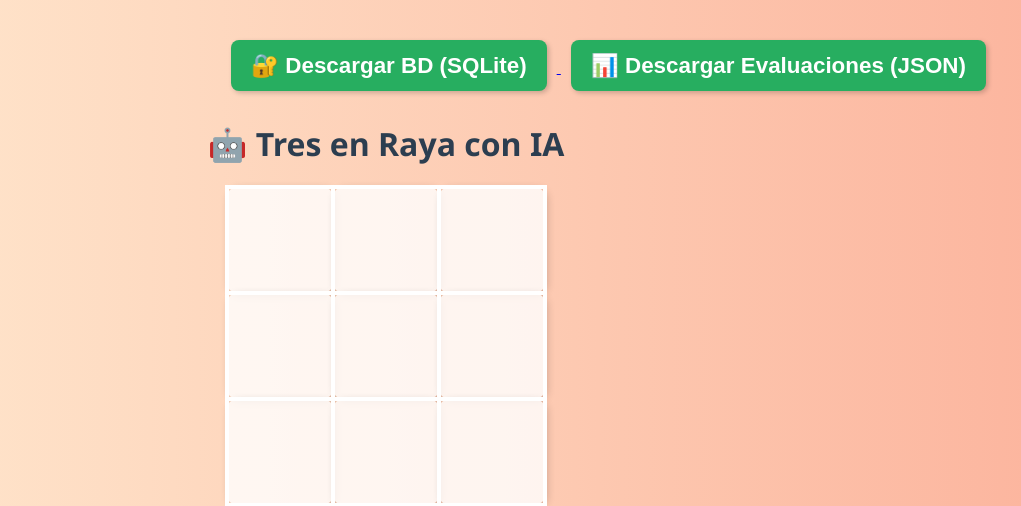
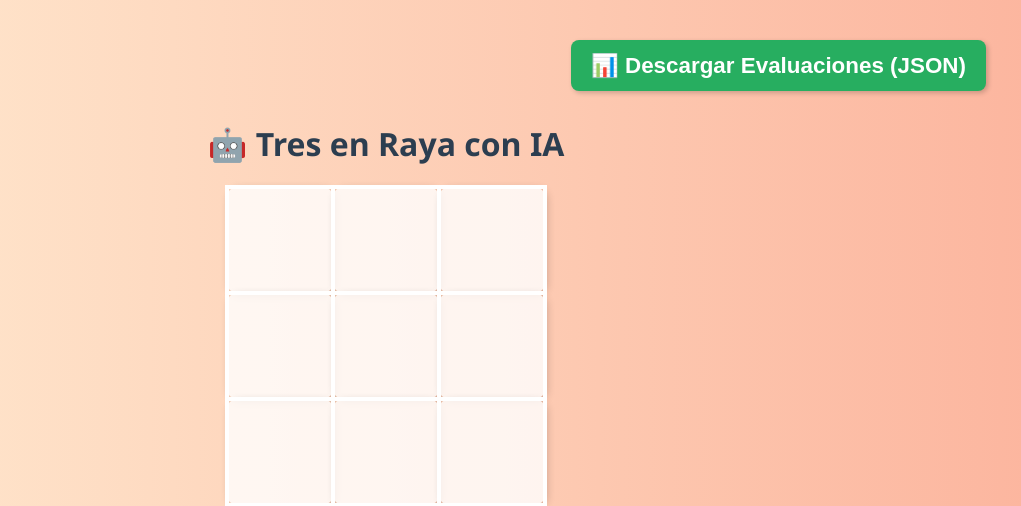
Before and after one commit to ramejiac3/tiquitaca, a Flask app: page / in a window 1280 px wide. Shown: the top 506 px of the page, without its empty margins (254-1275 px from the left). Run offline with Flask 3, Linux system fonts and the light colour scheme.

Commit message:
Update index.html

```diff
--- a/templates/index.html
+++ b/templates/index.html
@@ -8,9 +8,6 @@
   <link rel="stylesheet" href="{{ url_for('static', filename='css/index.css') }}" /> <!-- Carga la hoja de estilos CSS desde la carpeta estática del proyecto Flask -->
 </head>
   <div style="text-align: right; margin: 10px;">
-    <a href="{{ url_for('login') }}"> <button>🔐 Descargar BD (SQLite)</button>
-    </a>
-
     <a href="{{ url_for('descargar_evaluaciones_json') }}">
         <button>📊 Descargar Evaluaciones (JSON)</button>
     </a>
```
